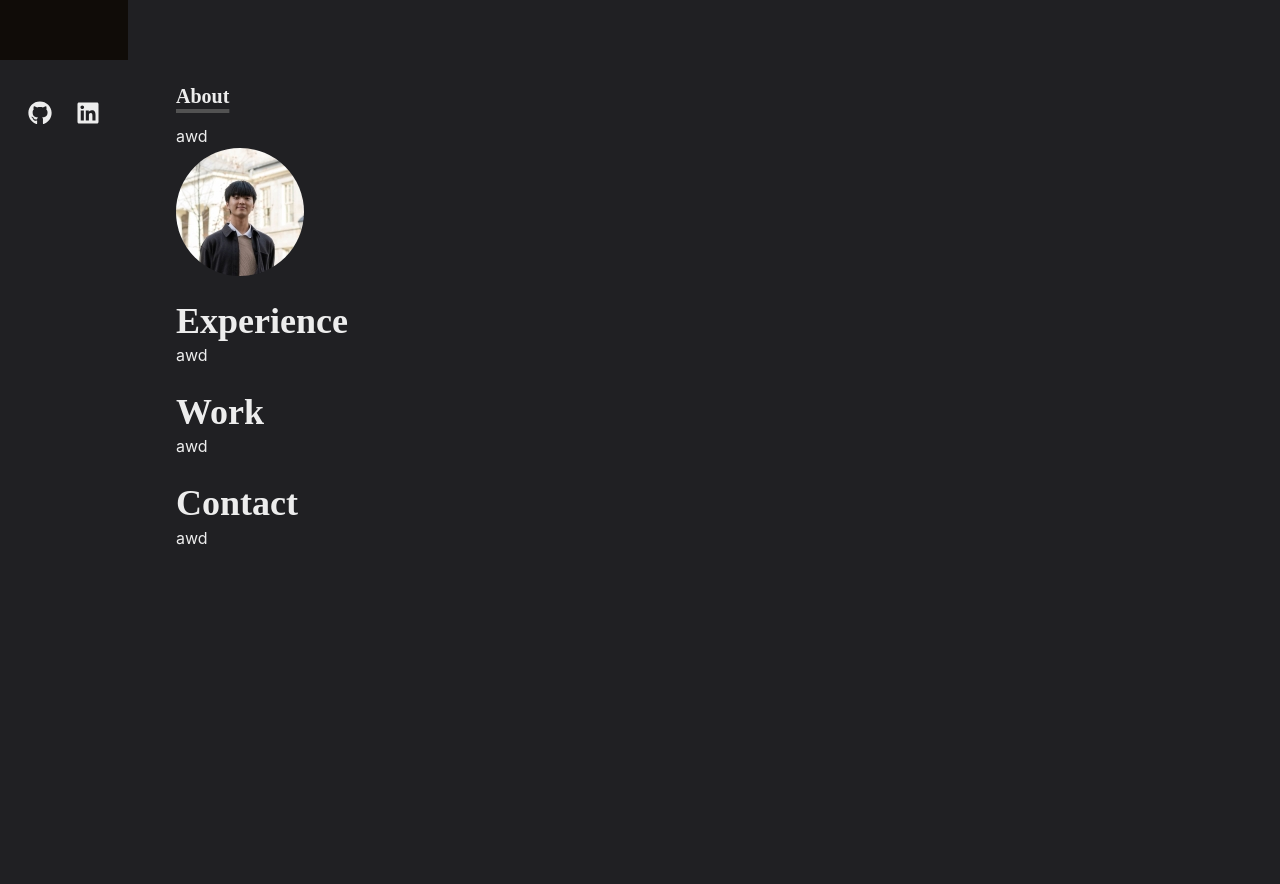
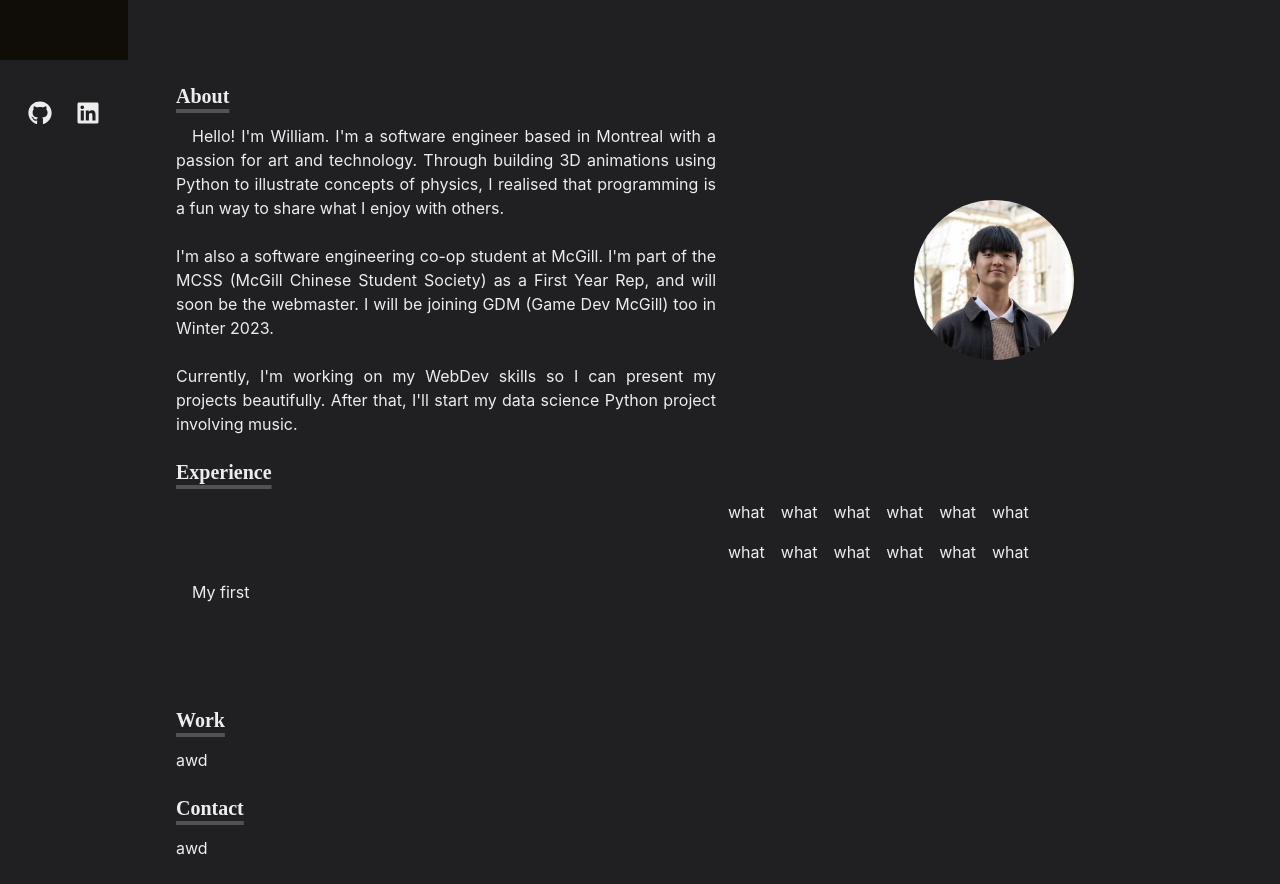
Before and after one commit to wangwiza/wangwiza.github.io, a React (Create React App) app: page / in a window 1280 px wide. Shown: the part 740-1624 px from the top of the page. Before the commit the page ends 1290 px from the top, so only its background shows below. Built offline with nearby package versions, Linux system fonts and the light colour scheme.

Commit message:
feat(content): about section

```diff
--- a/src/components/Content.jsx
+++ b/src/components/Content.jsx
@@ -5,16 +5,19 @@ import {
     Image,
     Heading,
     Text,
+    HStack,
+    Grid,
+    GridItem,
 } from '@chakra-ui/react'
-import portrait from '../images/william.jpg'
+import portrait from '../images/william2.jpg'
 import Section from './Section'
 import ThemeToggleButton from './ThemeToggleButton'
+import Paragraph from './Paragraph'
 
 function Content() {
     // main structure of website
     return (
         <Container
-            h='100vh'
             maxWidth='100vw'
         >
             <Box position='absolute' right='10px' top='10px'>
@@ -23,7 +26,8 @@ function Content() {
             <Section>
                 <Box
                     h='100vh'
-
+                    alignItems='center'
+                    display='flex'
                 >
 
                     <Box>
@@ -39,27 +43,67 @@ function Content() {
                 <Heading variant='section-title'>
                     About
                 </Heading>
-                <Text>
-                    awd
-                </Text>
-                    <Image
-                        src={portrait}
-                        alt='William Wang'
-                        borderRadius='full'
-                    />
+                <HStack>
+                    <Paragraph>
+                        Hello! I'm William. I'm a software engineer based in Montreal with
+                        a passion for art and technology. Through building 3D animations using Python
+                        to illustrate concepts of physics, I realised that programming is a fun way
+                        to share what I enjoy with others.
+                        <br/><br/>
+                        I'm also a software engineering co-op student at McGill. I'm part of the MCSS
+                        (McGill Chinese Student Society) as a First Year Rep, and will soon be the
+                        webmaster. I will be joining GDM (Game Dev McGill) too in Winter 2023.
+                        <br /><br/>
+                        Currently, I'm working on my WebDev skills
+                        so I can present my projects beautifully. After that, I'll start my data science
+                        Python project involving music.
+                    </Paragraph>
+                    <Box
+                        w='50%'
+                        h='10rem'
+                        align='center'
+                    >
+                        <Image
+                            src={portrait}
+                            alt='William Wang'
+                            borderRadius='full'
+                            h='full'
+                        />
+                    </Box>
+                </HStack>
             </Section>
 
             <Section>
-                <Heading>
+                <Heading variant='section-title'>
                     Experience
                 </Heading>
-                <Text>
-                    awd
-                </Text>
+                <HStack>
+                    <Paragraph>
+                        My first
+                    </Paragraph>
+                    <Grid
+                        templateRows='repeat(5, 1fr)'
+                        templateColumns='repeat(6, 1fr)'
+                        gap={4}
+                    >
+                        <GridItem>what</GridItem>
+                        <GridItem>what</GridItem>
+                        <GridItem>what</GridItem>
+                        <GridItem>what</GridItem>
+                        <GridItem>what</GridItem>
+                        <GridItem>what</GridItem>
+                        <GridItem>what</GridItem>
+                        <GridItem>what</GridItem>
+                        <GridItem>what</GridItem>
+                        <GridItem>what</GridItem>
+                        <GridItem>what</GridItem>
+                        <GridItem>what</GridItem>
+                    </Grid>
+                </HStack>
             </Section>
 
             <Section>
-                <Heading>
+                <Heading variant='section-title'>
                     Work
                 </Heading>
                 <Text>
@@ -68,7 +112,7 @@ function Content() {
             </Section>
 
             <Section>
-                <Heading>
+                <Heading variant='section-title'>
                     Contact
                 </Heading>
                 <Text>
--- a/src/components/LinkItem.jsx
+++ b/src/components/LinkItem.jsx
@@ -9,6 +9,7 @@ function LinkItem({href, path, target, children, ...props}){
             color={useColorModeValue('gray200', 'whiteAlpha.900')}
             target={target}
             {...props}
+            href={href}
         >
             {children}
         </Link>
--- /dev/null
+++ b/src/components/Paragraph.jsx
@@ -0,0 +1,10 @@
+import styled from '@emotion/styled'
+
+const Paragraph = styled.p`
+  text-align: justify;
+  text-indent: 1em;
+  hyphens: auto;
+  width: 50%;
+`
+
+export default Paragraph
--- a/src/components/Sidebar.jsx
+++ b/src/components/Sidebar.jsx
@@ -9,6 +9,7 @@ import {
     HStack,
     Icon,
     VStack,
+    Link
 } from '@chakra-ui/react'
 import { FaGithub, FaLinkedin } from 'react-icons/fa'
 import LinkItem from "./LinkItem";
```
Also changed, not shown: src/images/william2.jpg (added).
